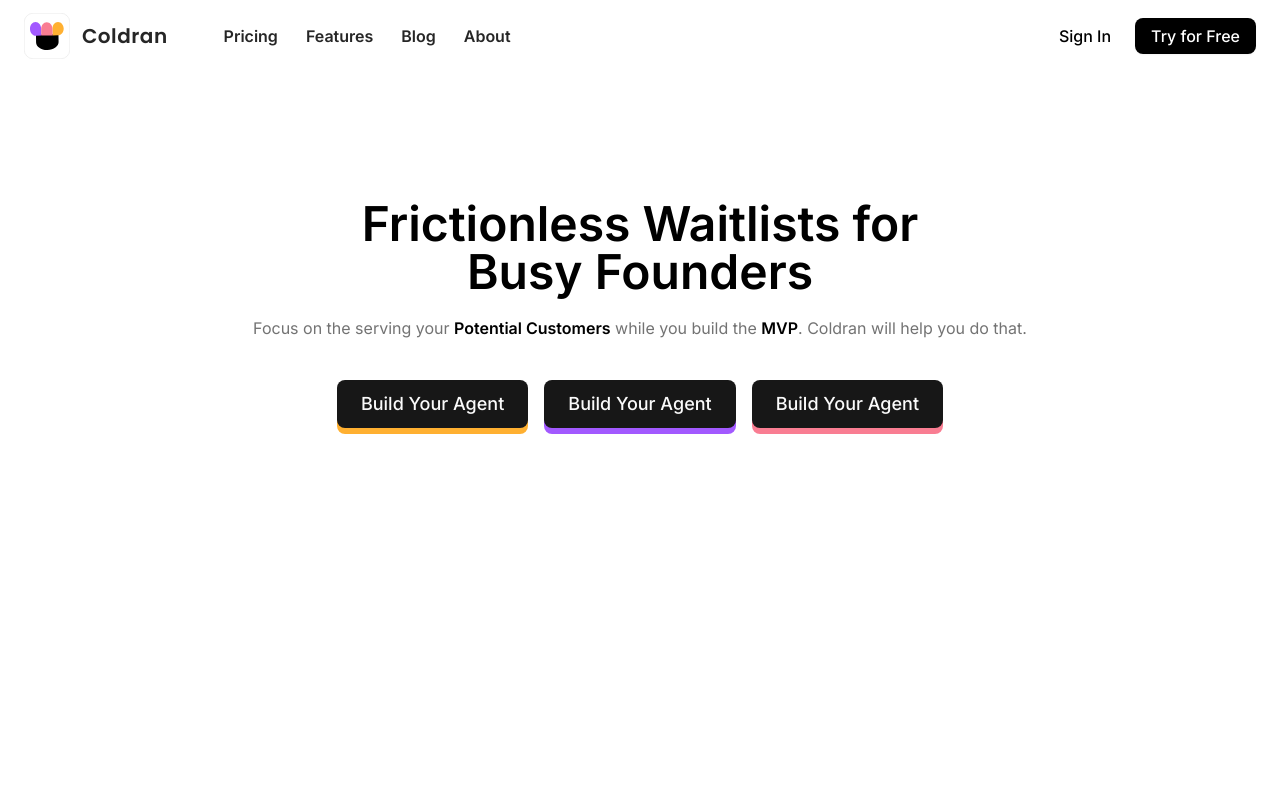
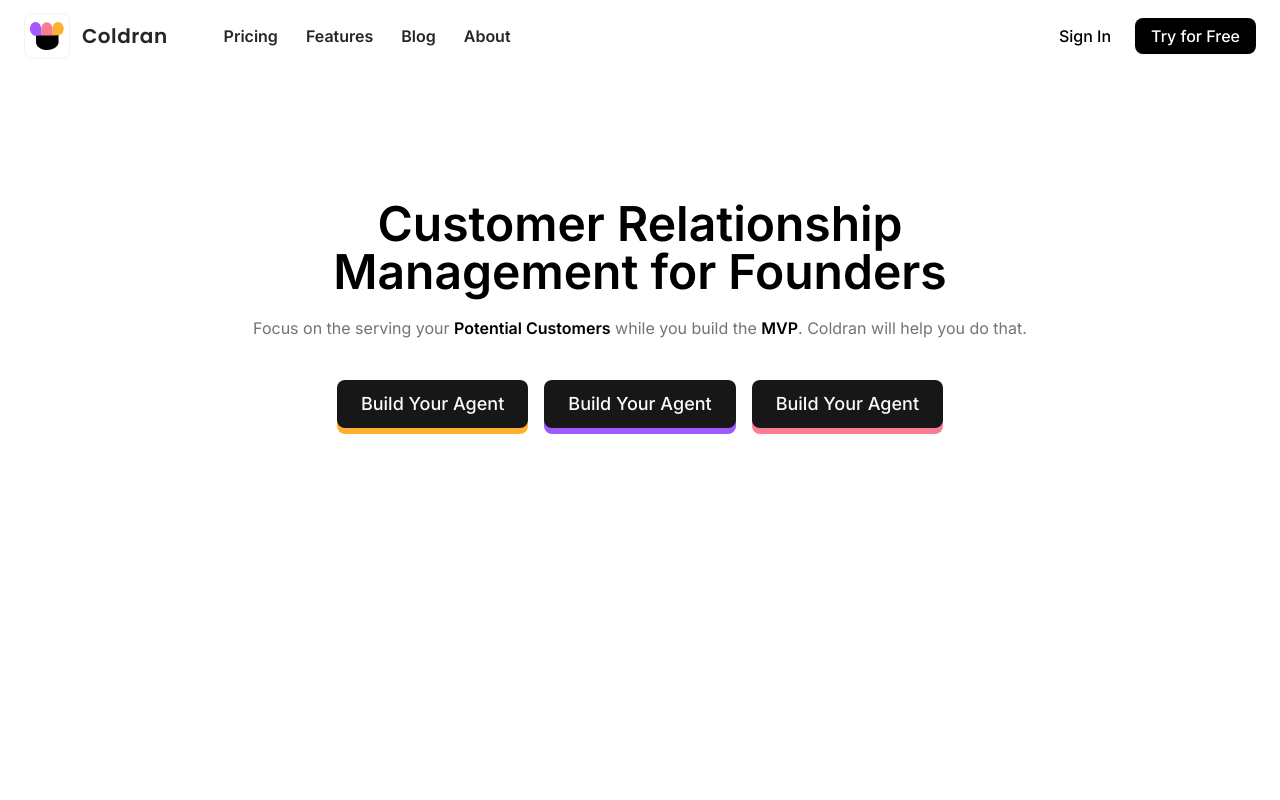
Before and after one commit to ColdranAI/web, a Next.js app: page / in a window 1280 px wide. Shown: the top 800 px of the page. Built offline with nearby package versions, Linux system fonts and the light colour scheme.

Commit message:
Update page.tsx

```diff
--- a/src/app/(marketing)/page.tsx
+++ b/src/app/(marketing)/page.tsx
@@ -14,7 +14,7 @@ export default function Home() {
       <div className="md:min-h-screen pt-20 pb-20 md:pb-0">
         <div className=" w-full max-w-2xl mx-auto py-2">
           <h1 className="text-black text-4xl md:text-5xl font-semibold text-center z-10 ">
-            Frictionless Waitlists for Busy Founders
+            Customer Relationship Management for Founders
           </h1>
         </div>
         <p className="text-md text-center text-muted-foreground mt-3">
```
